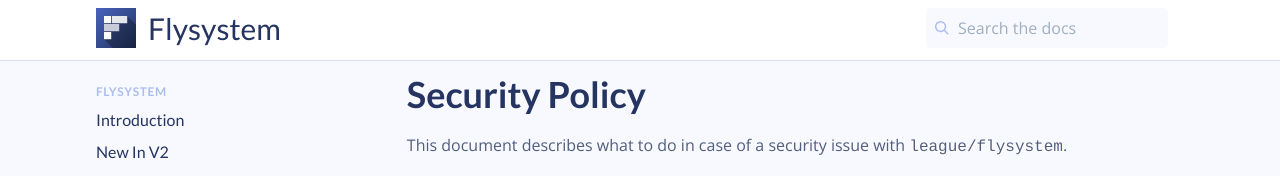
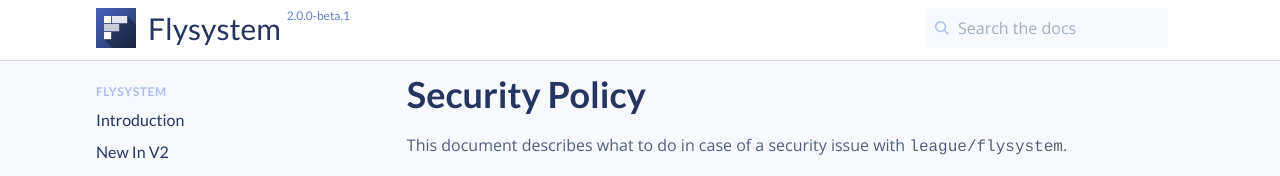
Before and after one commit to thephpleague/flysystem, a Jekyll site: the page built from v2/security.md, in a window 1280 px wide. Shown: the top 176 px of the page. Built offline with Jekyll 4.4.1, drawn with Linux system fonts in a browser that asks for light colours; comment, search, counter and statistics services are not loaded.

Commit message:
Actually display version

```diff
--- a/_layouts/default.html
+++ b/_layouts/default.html
@@ -37,7 +37,7 @@
                     {% else %}
                         {% assign library_version = site.data.project.version_v1 %}
                     {% endif %}
-                    <sup class="text-xs relative text-indigo" style="top: -20px;">{{ site.data.project.version }}</sup>
+                    <sup class="text-xs relative text-indigo" style="top: -20px;">{{ library_version }}</sup>
                 </span>
             </a>
             <div class="flex-grow"></div>
```
